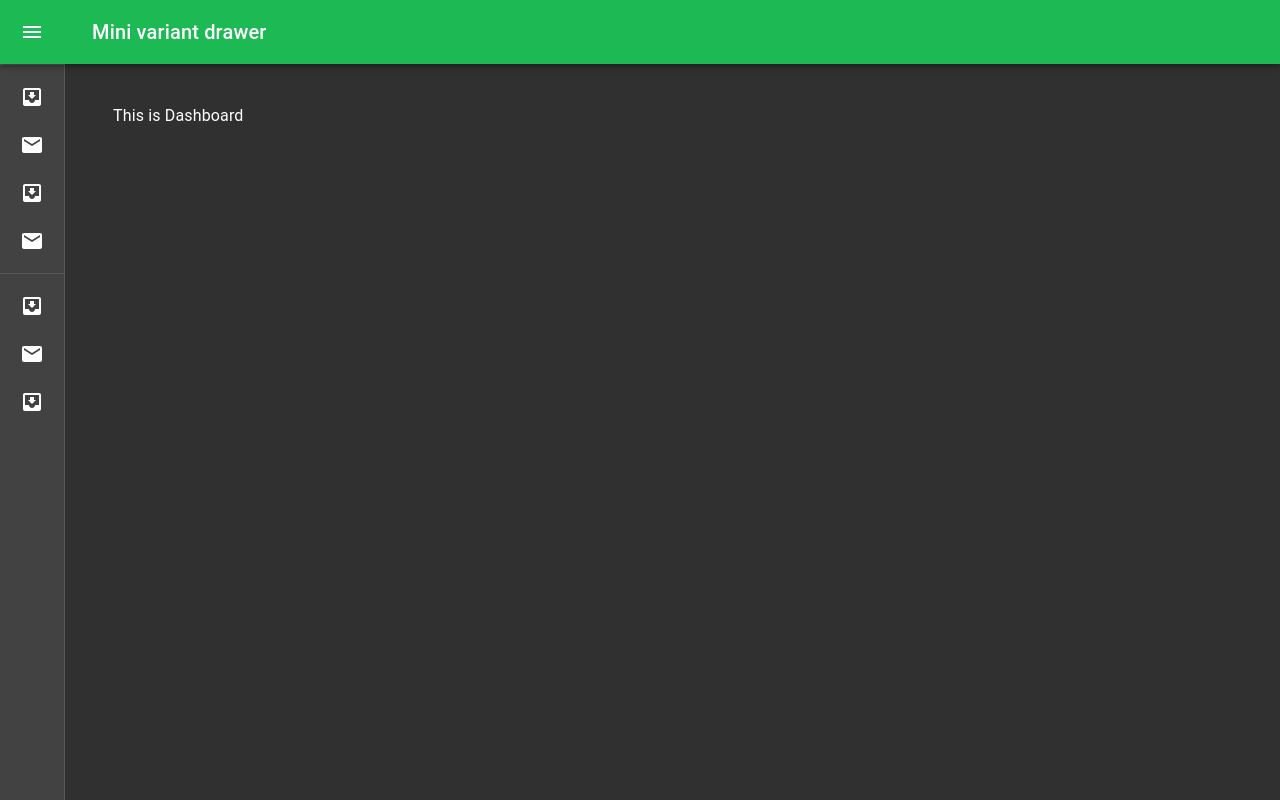
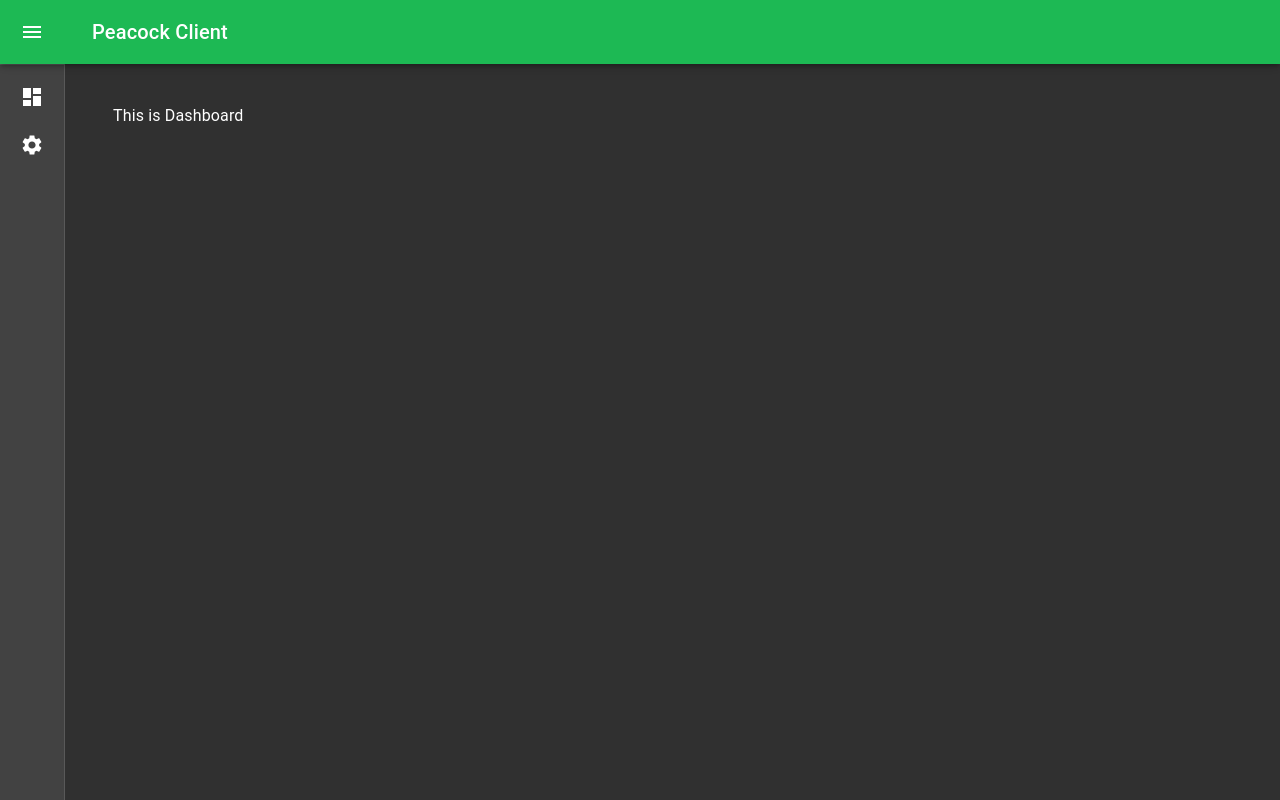
Before and after one commit to dvdprr6/peacock, a React (Create React App) app in the folder peacock-client/: page /dashboard in a window 1280 px wide. Built offline with nearby package versions, Linux system fonts and the light colour scheme.

Commit message:
add dashboard and settings redirect

```diff
--- a/peacock-client/src/renderer/components/commons/Navigation.tsx
+++ b/peacock-client/src/renderer/components/commons/Navigation.tsx
@@ -10,15 +10,16 @@ import Typography from '@mui/material/Typography'
 import Divider from '@mui/material/Divider'
 import IconButton from '@mui/material/IconButton'
 import MenuIcon from '@mui/icons-material/Menu'
+import Dashboard from '@mui/icons-material/Dashboard'
+import Settings from '@mui/icons-material/Settings'
 import ChevronLeftIcon from '@mui/icons-material/ChevronLeft'
 import ChevronRightIcon from '@mui/icons-material/ChevronRight'
 import ListItem from '@mui/material/ListItem'
 import ListItemButton from '@mui/material/ListItemButton'
 import ListItemIcon from '@mui/material/ListItemIcon'
 import ListItemText from '@mui/material/ListItemText'
-import InboxIcon from '@mui/icons-material/MoveToInbox'
-import MailIcon from '@mui/icons-material/Mail'
 import Container from '@mui/material/Container'
+import { DASHBOARD_REDIRECT, SETTINGS_REDIRECT } from '@peacock-renderer-utils'
 
 const drawerWidth = 240;
 
@@ -122,7 +123,7 @@ const Navigation: FC<{ component: ReactNode }> = (props) => {
             <MenuIcon />
           </IconButton>
           <Typography variant="h6" noWrap component="div">
-            Mini variant drawer
+            Peacock Client
           </Typography>
         </Toolbar>
       </AppBar>
@@ -134,60 +135,28 @@ const Navigation: FC<{ component: ReactNode }> = (props) => {
         </DrawerHeader>
         <Divider />
         <List>
-          {['Inbox', 'Starred', 'Send email', 'Drafts'].map((text, index) => (
-            <ListItem key={text} disablePadding sx={{ display: 'block' }}>
-              <ListItemButton
-                sx={{
-                  minHeight: 48,
-                  justifyContent: open ? 'initial' : 'center',
-                  px: 2.5,
-                }}
-              >
-                <ListItemIcon
-                  sx={{
-                    minWidth: 0,
-                    mr: open ? 3 : 'auto',
-                    justifyContent: 'center',
-                  }}
-                >
-                  {index % 2 === 0 ? <InboxIcon /> : <MailIcon />}
+          <ListItem disablePadding sx={{ display: 'block' }}>
+            <ListItemButton sx={{ minHeight: 48, justifyContent: open ? 'initial' : 'center', px: 2.5 }} href={DASHBOARD_REDIRECT}>
+              <ListItemIcon sx={{ minWidth: 0, mr: open ? 3 : 'auto', justifyContent: 'center' }}>
+                <Dashboard />
               </ListItemIcon>
-                <ListItemText primary={text} sx={{ opacity: open ? 1 : 0 }} />
+              <ListItemText primary={'Dashboard'} sx={{ opacity: open ? 1 : 0 }} />
             </ListItemButton>
           </ListItem>
-          ))}
-        </List>
-        <Divider />
-        <List>
-          {['All mail', 'Trash', 'Spam'].map((text, index) => (
-            <ListItem key={text} disablePadding sx={{ display: 'block' }}>
-              <ListItemButton
-                sx={{
-                  minHeight: 48,
-                  justifyContent: open ? 'initial' : 'center',
-                  px: 2.5,
-                }}
-              >
-                <ListItemIcon
-                  sx={{
-                    minWidth: 0,
-                    mr: open ? 3 : 'auto',
-                    justifyContent: 'center',
-                  }}
-                >
-                  {index % 2 === 0 ? <InboxIcon /> : <MailIcon />}
+          <ListItem disablePadding sx={{ display: 'block' }}>
+            <ListItemButton sx={{ minHeight: 48, justifyContent: open ? 'initial' : 'center', px: 2.5 }} href={SETTINGS_REDIRECT}>
+              <ListItemIcon sx={{ minWidth: 0, mr: open ? 3 : 'auto', justifyContent: 'center' }}>
+                <Settings />
               </ListItemIcon>
-                <ListItemText primary={text} sx={{ opacity: open ? 1 : 0 }} />
+              <ListItemText primary={'Settings'} sx={{ opacity: open ? 1 : 0 }} />
             </ListItemButton>
           </ListItem>
-          ))}
         </List>
       </Drawer>
       <Box component="main" sx={{ flexGrow: 1, p: 3 }}>
         <DrawerHeader />
           <Container
             maxWidth={'xl'}
-            //className={classes.container}
           >
             <div>{Component}</div>
           </Container>
```
Lines whose indentation alone changed are shown as unchanged.
